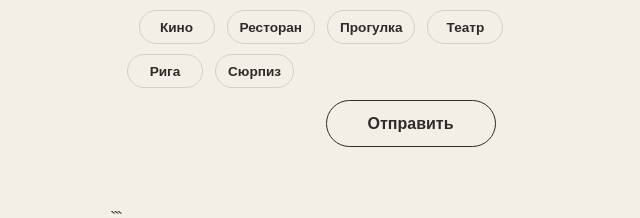
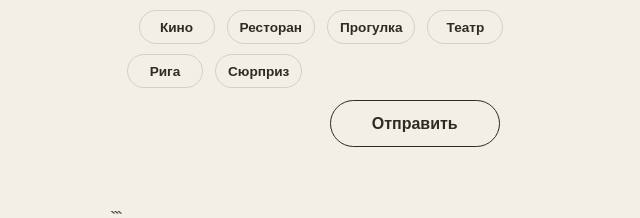
Before and after one commit to kardinstmw/friendship-adventure, a plain HTML site: page screen2.html in a window 1280 px wide. Shown: the part 1698-1916 px from the top of the page, 319-959 px from the left. Drawn offline with nearby package versions, Linux system fonts and the light colour scheme.

Commit message:
Update screen2.html

```diff
--- a/screen2.html
+++ b/screen2.html
@@ -199,7 +199,7 @@
 
       <label class="choice">
         <input type="checkbox" name="activity" value="Клуб">
-        <span>Сюрпиз</span>
+        <span>Сюрприз</span>
       </label>
 
 
```
